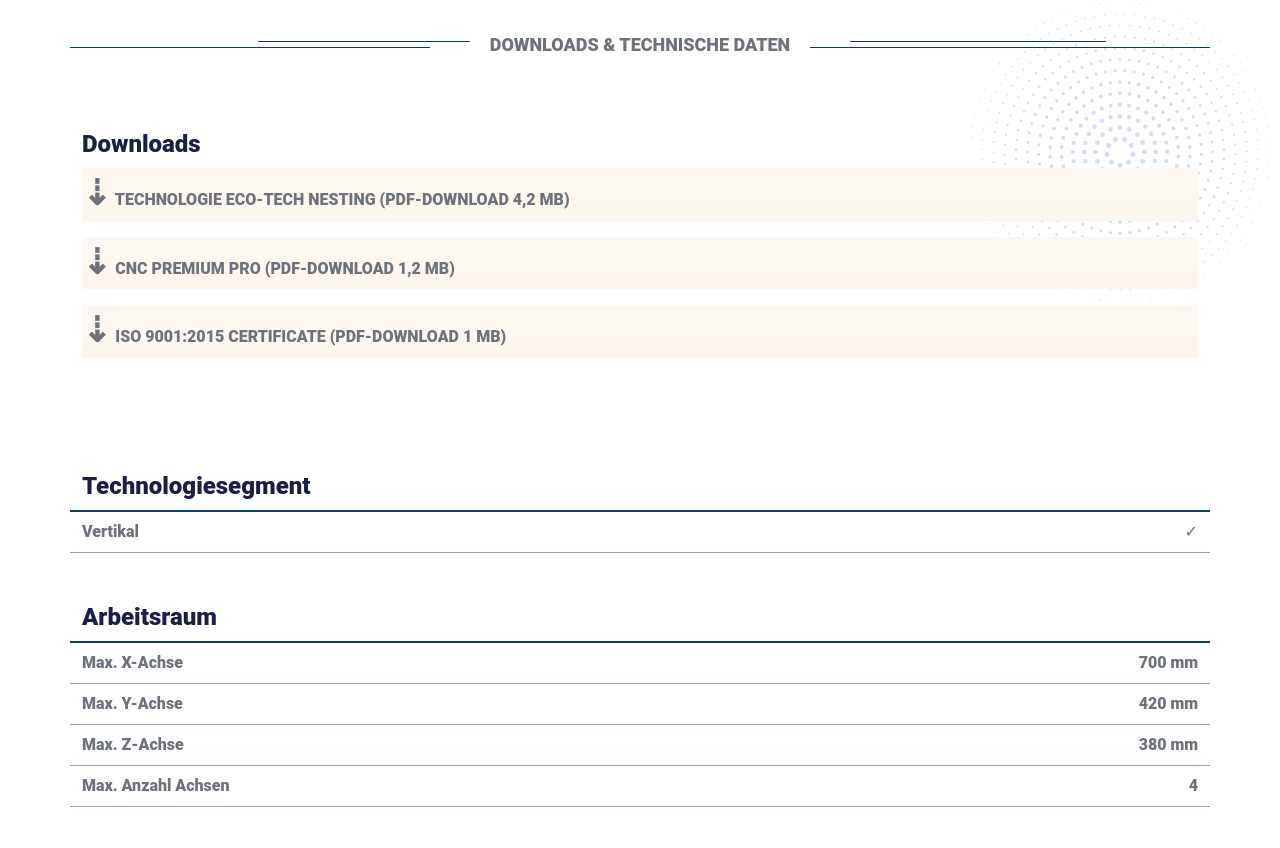
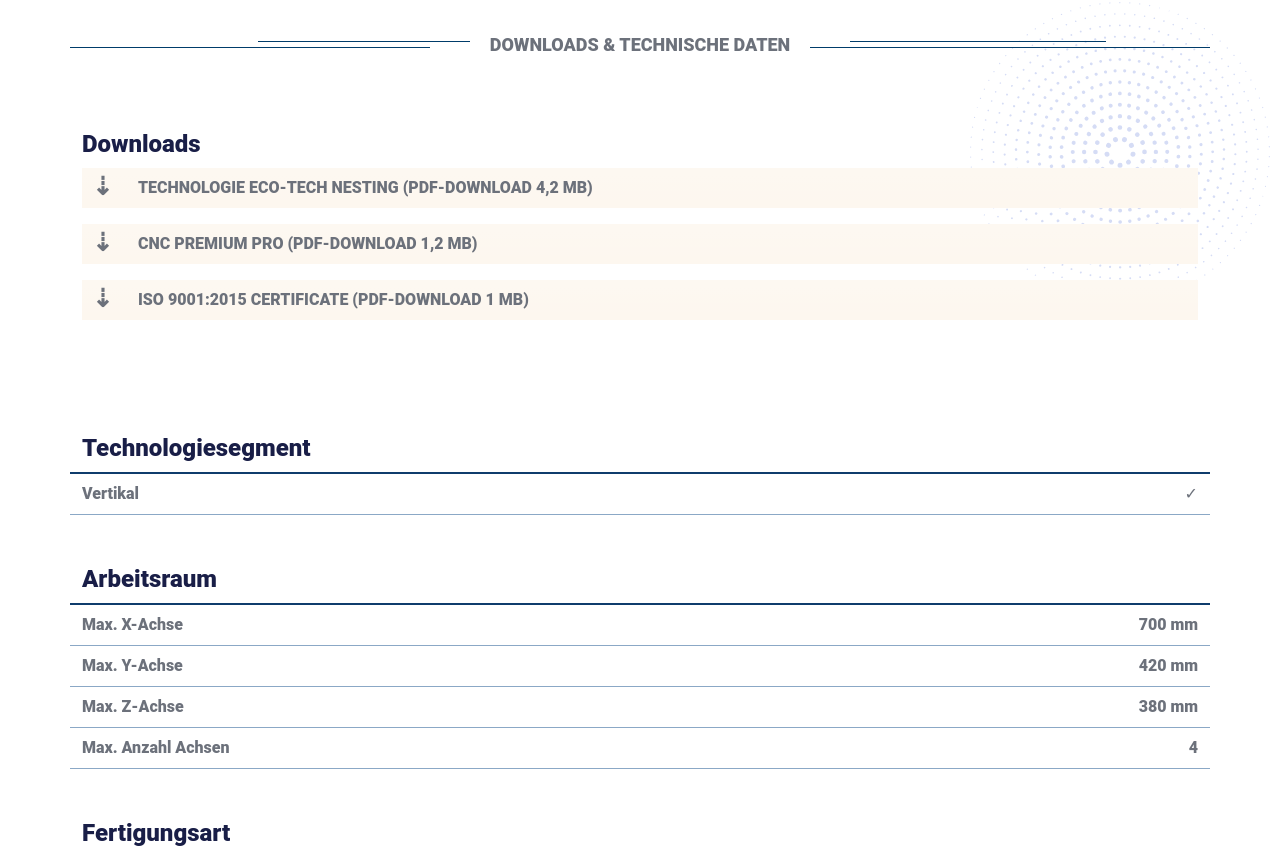
Before and after one commit to tmeftah/cnc.tn-v2, a Svelte app: page / in a window 1280 px wide. Shown: the part 2214-3062 px from the top of the page. Built offline with nearby package versions, Linux system fonts and the light colour scheme.

Commit message:
fix arrow postion and text wrapping

```diff
--- a/src/components/Details.svelte
+++ b/src/components/Details.svelte
@@ -128,46 +128,34 @@
                     <h4>Downloads</h4>
                 </div>
                 <div
-                    class="col-12  bg-gradient mb-3"
+                    class="col-12  bg-gradient mb-3 p-2"
                     style="background-color: #fdf7ef;"
                 >
-                    <big
-                        class="mt-2"
-                        style="font-size: 35px; font-weight: 800;"
-                    >
-                        &#8675;
-                    </big>
-                    <span class="text-uppercase">
-                        Technologie ECO-TECH Nesting (PDF-Download 4,2 MB)
-                    </span>
+                    <a href="#" style="text-decoration: none;" class="download">
+                        <div class="text-uppercase ps-5">
+                            Technologie ECO-TECH Nesting (PDF-Download 4,2 MB)
+                        </div>
+                    </a>
                 </div>
                 <div
-                    class="col-12  bg-gradient mb-3"
+                    class="col-12  bg-gradient mb-3 p-2"
                     style="background-color: #fdf7ef;"
                 >
-                    <big
-                        class="mt-2"
-                        style="font-size: 35px; font-weight: 800;"
-                    >
-                        &#8675;
-                    </big>
-                    <span class="text-uppercase">
-                        cnc premium PRO (PDF-Download 1,2 MB)
-                    </span>
+                    <a href="#" style="text-decoration: none;" class="download">
+                        <div class="text-uppercase ps-5">
+                            cnc premium PRO (PDF-Download 1,2 MB)
+                        </div>
+                    </a>
                 </div>
                 <div
-                    class="col-12  bg-gradient mb-3"
+                    class="col-12  bg-gradient mb-3 p-2"
                     style="background-color: #fdf7ef;"
                 >
-                    <big
-                        class="mt-2"
-                        style="font-size: 35px; font-weight: 800;"
-                    >
-                        &#8675;
-                    </big>
-                    <span class="text-uppercase">
-                        iso 9001:2015 Certificate (PDF-Download 1 MB)
-                    </span>
+                    <a href="#" style="text-decoration: none;" class="download">
+                        <div class="text-uppercase ps-5">
+                            iso 9001:2015 Certificate (PDF-Download 1 MB)
+                        </div>
+                    </a>
                 </div>
             </div>
 
@@ -356,4 +344,15 @@
         position: absolute;
         width: 100%;
     }
+
+    .download::before {
+        content: '⇣';
+        position: absolute;
+
+        font-size: 25px;
+        font-weight: 600;
+        top: 50%;
+        margin-top: -20px;
+        left: 10px;
+    }
 </style>
```
